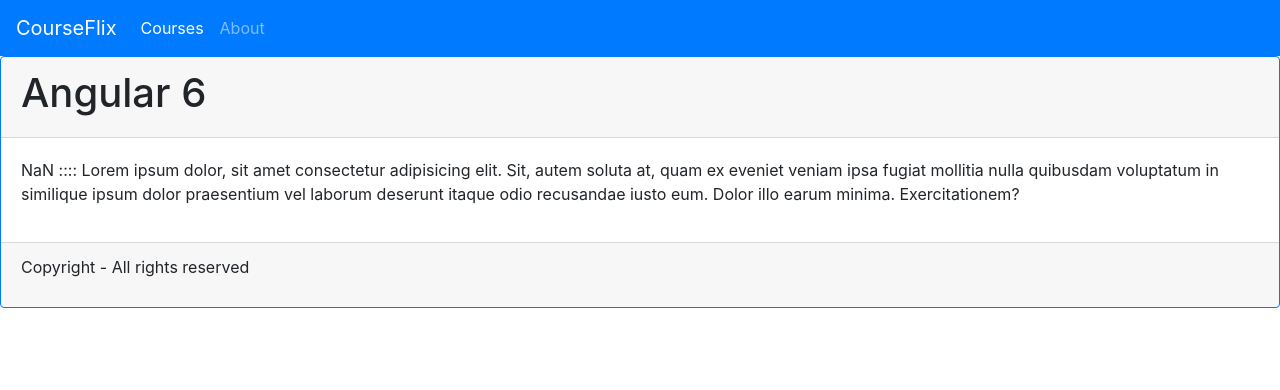
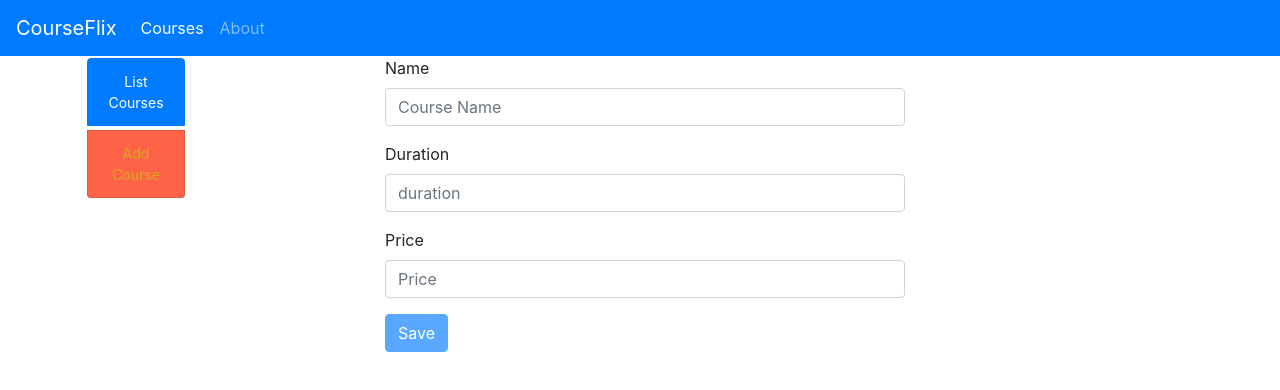
Before and after one commit to Sredd3/tcs-hyd-angular6, an Angular app in the folder day3/my-app/: page /courses/add in a window 1280 px wide. Shown: the top 390 px of the page. Built offline with nearby package versions, Linux system fonts and the light colour scheme.

Commit message:
committing with routes, child routes and validation

```diff
--- /dev/null
+++ b/day3/my-app/src/app/add-course/add-course.component.html
@@ -0,0 +1,65 @@
+<form #f="ngForm" (ngSubmit)="handleSubmit(f)" class="col-md-8">
+  <div class="form-group">
+    <label for="courseName">Name</label>
+    <input
+        type="text"
+        required
+        minlength="5"
+        maxlength="8"
+        class="form-control"
+        name="courseName"
+        id="courseName"
+        #courseName="ngModel"
+        aria-describedby="courseName"
+        placeholder="Course Name"
+        ngModel>
+  </div>
+  <div *ngIf="courseName.touched && !courseName.valid">
+      <span *ngIf="courseName.errors.required">name is required property</span>
+      <span *ngIf="courseName.errors.minlength">Min length is {{courseName.errors.minlength.requiredLength - courseName.errors.minlength.actualLength }}</span>
+   </div>
+  <div class="form-group">
+    <label for="duration">Duration</label>
+    <input
+      type="text"
+      minlength="1"
+      maxlength="2"
+      required
+      class="form-control"
+      name="duration"
+      id="duration"
+      ngModel
+      #duration ="ngModel"
+      aria-describedby="duration"
+      placeholder="duration">
+  </div>
+  <div *ngIf="duration.touched && !duration.valid">
+      <span *ngIf="duration.errors.required">duration is required property</span>
+      <span *ngIf="duration.errors.minlength">duration length is {{courseName.errors.minlength.requiredLength - courseName.errors.minlength.actualLength }}</span>
+   </div>
+
+  <div class="form-group">
+    <label for="price">Price</label>
+    <input
+        type="text"
+        required
+        class="form-control"
+        name="price"
+        id="price"
+        aria-describedby="price"
+        placeholder="Price"
+        #price="ngModel"
+        ngModel>
+  </div>
+  <div *ngIf="price.touched && !price.valid">
+      <span *ngIf="price.errors.required">price is required property</span>
+   </div>
+
+   <button
+      type="submit"
+      [disabled]="!f.valid"
+      name=""
+      id=""
+      class="btn btn-primary"
+      btn-lg btn-block>Save</button>
+</form>
--- /dev/null
+++ b/day3/my-app/src/app/add-course/add-course.component.ts
@@ -0,0 +1,23 @@
+import { Component, OnInit } from '@angular/core';
+import { Course } from '../course';
+import { CoursesService } from '../courses.service';
+import { Router } from '@angular/router';
+
+@Component({
+  selector: 'app-add-course',
+  templateUrl: './add-course.component.html',
+  styleUrls: ['./add-course.component.scss']
+})
+export class AddCourseComponent implements OnInit {
+
+  constructor(private courseService:CoursesService, private router:Router) { }
+
+  ngOnInit() {
+  }
+
+  handleSubmit(f){
+    let course:Course = {id: Math.random(), name:f.value.courseName, duration:f.value.duration, currentBatch:false, price:f.value.price,rating:5, startDate:new Date()};
+    this.courseService.addCourse(course);
+    this.router.navigate(['courses/list']);
+  }
+}
--- /dev/null
+++ b/day3/my-app/src/app/course-list/course-list.component.html
@@ -0,0 +1,31 @@
+<div class="container">
+  <div class="row">
+      <div class="col-md-4" *ngFor="let course of courses">
+        <app-child [course]="course" (cart)="addItemToCart($event)" (deleteCourse)="deleteCourse($event)"></app-child>
+    </div>
+    </div>
+  <!--<ul>
+    <li *ngFor="let course of courses"
+        [style.backgroundColor]="course.currentBatch? 'green':'yellow'"
+        [class.expensive]="course.price > 10000">
+        {{course.name}} - Duration ({{course.duration}} days)</li>
+  </ul>-->
+  <div class="row">
+    <div class="col-md-4">
+      <!--<input type="text"
+        #courseName
+        class="form-control"
+        aria-describedby="helpId"
+        placeholder="Enter a course"
+        (change)="submitCourse(courseName)">-->
+
+      <input type="text"
+        [(ngModel)]="newCourse"
+        class="form-control"
+        aria-describedby="helpId"
+        placeholder="Enter a course"
+        (change)="submitCourse()">
+    </div>
+  </div>
+
+</div>
--- /dev/null
+++ b/day3/my-app/src/app/course-list/course-list.component.ts
@@ -0,0 +1,39 @@
+import { Component, OnInit } from '@angular/core';
+import { CoursesService } from '../courses.service';
+import { Course } from '../course';
+
+@Component({
+  selector: 'app-course-list',
+  templateUrl: './course-list.component.html',
+  styleUrls: ['./course-list.component.scss']
+})
+export class CourseListComponent implements OnInit {
+
+  constructor(private courseService:CoursesService) { }
+
+  newCourse:string;
+  courses:Course[];
+  /*submitCourse(courseName){
+    this.courses.push({name:courseName.value,duration:3,currentBatch:false,price:12000});
+    courseName.value='';
+  }*/
+
+  ngOnInit(): void {
+    //Called after the constructor, initializing input properties, and the first call to ngOnChanges.
+    //Add 'implements OnInit' to the class.
+    this.courses = this.courseService.courses;
+  }
+  submitCourse(){
+    this.courseService.addCourse({id:23,name:this.newCourse,duration:3,currentBatch:false,price:12000,rating:5.67,startDate:new Date()});
+    this.newCourse='';
+  }
+
+  addItemToCart(item){
+    console.log(`Fetched the item selected by the user ${item.name}`);
+  }
+
+  deleteCourse(item:Course){
+    this.courseService.removeCourse(item);
+  }
+
+}
--- a/day3/my-app/src/app/courses/courses.component.html
+++ b/day3/my-app/src/app/courses/courses.component.html
@@ -1,31 +1,13 @@
 <div class="container">
   <div class="row">
-      <div class="col-md-4" *ngFor="let course of courses">
-        <app-child [course]="course" (cart)="addItemToCart($event)" (deleteCourse)="deleteCourse($event)"></app-child>
+    <div class="col-md-3">
+      <ul class="list-group">
+        <li class="list-group-item active" [routerLink]="['/courses/list']">List Courses</li>
+        <li class="list-group-item" [routerLink]="['add']"> Add Course </li>
+      </ul>
     </div>
-    </div>
-  <!--<ul>
-    <li *ngFor="let course of courses"
-        [style.backgroundColor]="course.currentBatch? 'green':'yellow'"
-        [class.expensive]="course.price > 10000">
-        {{course.name}} - Duration ({{course.duration}} days)</li>
-  </ul>-->
-  <div class="row">
-    <div class="col-md-4">
-      <!--<input type="text"
-        #courseName
-        class="form-control"
-        aria-describedby="helpId"
-        placeholder="Enter a course"
-        (change)="submitCourse(courseName)">-->
-
-      <input type="text"
-        [(ngModel)]="newCourse"
-        class="form-control"
-        aria-describedby="helpId"
-        placeholder="Enter a course"
-        (change)="submitCourse()">
+    <div class="col-md-9">
+      <router-outlet></router-outlet>
     </div>
   </div>
-
 </div>
```
Also changed, not shown: day3/my-app/src/app/app.module.ts (+20 -2 lines), day3/my-app/src/app/add-course/add-course.component.scss (added), day3/my-app/src/app/course-list/course-list.component.scss (added), 2 other files (tests, documents, lock files or other folders).
